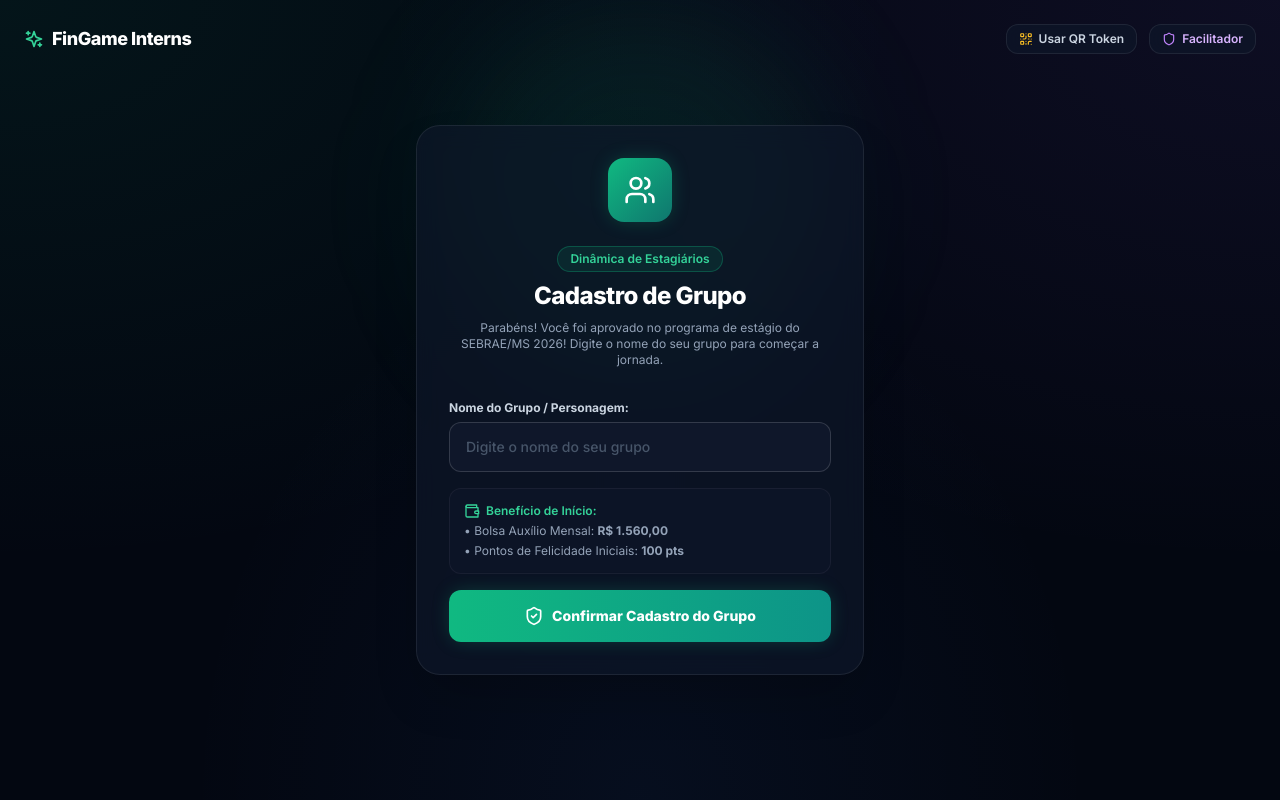
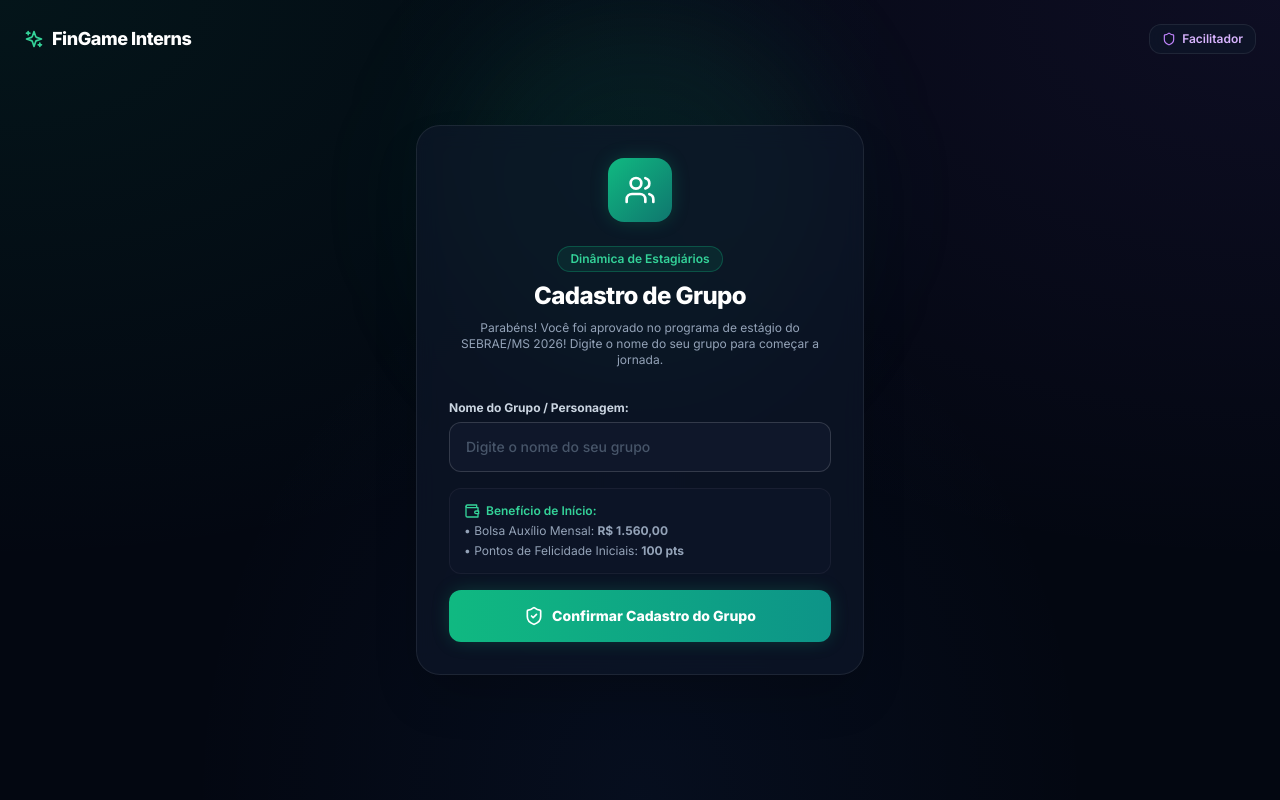
Before and after one commit to rodrigo-r-silveira/fin-game, a Next.js app: page / in a window 1280 px wide. Built offline with nearby package versions, Linux system fonts and the light colour scheme.

Commit message:
fix: remover opcao Usar QR Token da tela de cadastro de grupo

```diff
--- a/src/app/page.tsx
+++ b/src/app/page.tsx
@@ -63,13 +63,6 @@
           <span className="font-black text-lg text-white tracking-tight">FinGame Interns</span>
         </div>
         <div className="flex items-center gap-3">
-          <Link
-            href="/login-qrcode"
-            className="flex items-center gap-1.5 px-3 py-1.5 rounded-xl glass-panel text-xs font-semibold text-slate-300 hover:text-white border border-white/10 transition-colors"
-          >
-            <QrCode className="w-3.5 h-3.5 text-amber-400" />
-            <span>Usar QR Token</span>
-          </Link>
           <Link
             href="/admin"
             className="flex items-center gap-1.5 px-3 py-1.5 rounded-xl glass-panel text-xs font-semibold text-purple-300 hover:text-white border border-purple-500/30 transition-colors"
```
